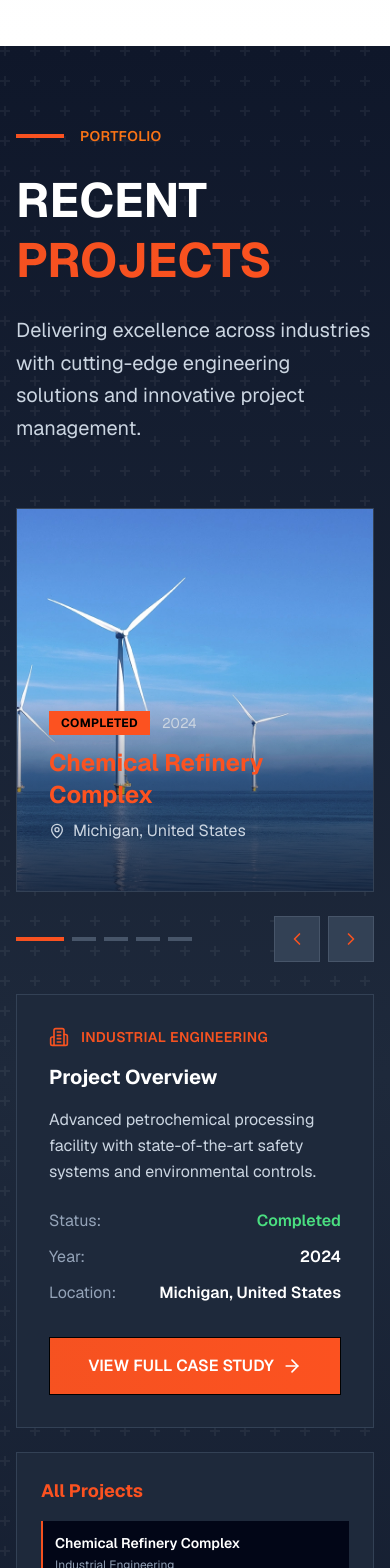
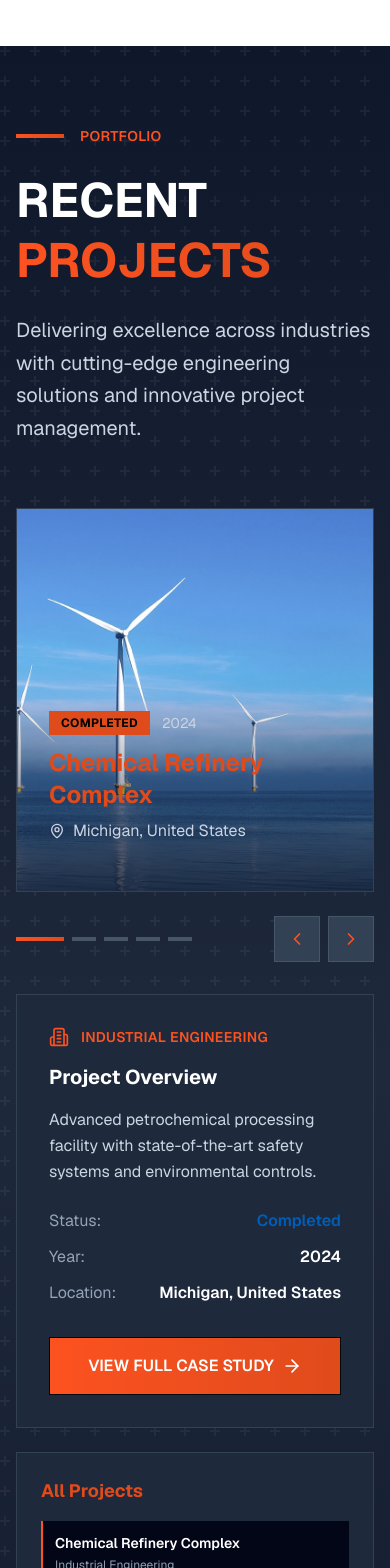
Before and after one commit to MoyasiGinko/Kinesis-Subsea-Eng-Site, a Next.js app: page / in a window 390 px wide. Shown: the part 3900-5468 px from the top of the page. Built offline with nearby package versions, Linux system fonts and the light colour scheme.

Commit message:
replace the colors with var

```diff
--- a/components/common/RecentProjects.tsx
+++ b/components/common/RecentProjects.tsx
@@ -133,15 +133,15 @@ const RecentProjectsSection: React.FC = () => {
         {/* Header Section */}
         <div className="mb-16">
           <div className="flex items-center mb-6">
-            <div className="w-12 h-1 bg-gradient-to-r from-[#fc5320f8] to-[#FC5220] mr-4"></div>
-            <span className="text-orange-500 font-semibold tracking-wide uppercase text-sm">
+            <div className="w-12 h-1 bg-gradient-to-r from-primary-orange to-primary-orange-hover mr-4"></div>
+            <span className="text-primary-orange font-semibold tracking-wide uppercase text-sm">
               Portfolio
             </span>
           </div>
 
           <h2 className="text-5xl lg:text-6xl font-bold text-white mb-6 leading-tight">
             RECENT
-            <span className="block text-transparent bg-clip-text bg-gradient-to-r from-[#fc5320f8] to-[#FC5220]">
+            <span className="block text-transparent bg-clip-text bg-gradient-to-r from-primary-orange to-primary-orange-hover">
               PROJECTS
             </span>
           </h2>
@@ -181,7 +181,7 @@ const RecentProjectsSection: React.FC = () => {
                       <div className="absolute bottom-0 left-0 right-0 p-8">
                         <div className="flex items-center gap-3 mb-3">
                           <span
-                            className={`px-3 py-1 text-xs font-bold tracking-wide uppercase bg-[#FC5220] text-slate-900}`}
+                            className={`px-3 py-1 text-xs font-bold tracking-wide uppercase bg-primary-orange-hover text-slate-900}`}
                           >
                             {project.status}
                           </span>
@@ -190,7 +190,7 @@ const RecentProjectsSection: React.FC = () => {
                           </span>
                         </div>
 
-                        <h3 className="text-2xl lg:text-3xl font-bold text-[#FC5220] mb-2">
+                        <h3 className="text-2xl lg:text-3xl font-bold text-primary-orange-hover mb-2">
                           {project.title}
                         </h3>
 
@@ -215,7 +215,7 @@ const RecentProjectsSection: React.FC = () => {
                     onClick={() => goToSlide(index)}
                     className={`transition-all duration-300 ${
                       index === currentIndex
-                        ? "w-12 h-1 bg-gradient-to-r from-[#fc5320f8] to-[#FC5220]"
+                        ? "w-12 h-1 bg-gradient-to-r from-primary-orange to-primary-orange-hover"
                         : "w-6 h-1 bg-slate-600 hover:bg-slate-500"
                     }`}
                   />
@@ -227,7 +227,7 @@ const RecentProjectsSection: React.FC = () => {
                   title="Previous slide"
                   onClick={prevSlide}
                   disabled={isTransitioning}
-                  className="p-3 bg-slate-700 hover:bg-slate-600 text-[#fc5320f8] transition-all duration-300 disabled:opacity-50 border border-slate-600"
+                  className="p-3 bg-slate-700 hover:bg-slate-600 text-primary-orange transition-all duration-300 disabled:opacity-50 border border-slate-600"
                 >
                   <ChevronLeft className="w-5 h-5" />
                 </button>
@@ -235,7 +235,7 @@ const RecentProjectsSection: React.FC = () => {
                   title="Next slide"
                   onClick={nextSlide}
                   disabled={isTransitioning}
-                  className="p-3 bg-slate-700 hover:bg-slate-600 text-[#fc5320f8] transition-all duration-300 disabled:opacity-50 border border-slate-600"
+                  className="p-3 bg-slate-700 hover:bg-slate-600 text-primary-orange transition-all duration-300 disabled:opacity-50 border border-slate-600"
                 >
                   <ChevronRight className="w-5 h-5" />
                 </button>
@@ -248,8 +248,8 @@ const RecentProjectsSection: React.FC = () => {
             {/* Current Project Details */}
             <div className="bg-slate-800 border border-slate-700 p-8">
               <div className="flex items-center gap-3 mb-4">
-                <Building2 className="w-5 h-5 text-[#fc5320f8]" />
-                <span className="text-[#fc5320f8] font-semibold text-sm uppercase tracking-wide">
+                <Building2 className="w-5 h-5 text-primary-orange" />
+                <span className="text-primary-orange font-semibold text-sm uppercase tracking-wide">
                   {currentProject.category}
                 </span>
               </div>
@@ -268,8 +268,8 @@ const RecentProjectsSection: React.FC = () => {
                   <span
                     className={`font-semibold ${
                       currentProject.status === "Completed"
-                        ? "text-green-400"
-                        : "text-yellow-400"
+                        ? "text-primary-blue"
+                        : "text-primary-yellow"
                     }`}
                   >
                     {currentProject.status}
@@ -289,7 +289,7 @@ const RecentProjectsSection: React.FC = () => {
                 </div>
               </div>
 
-              <button className="w-full px-6 py-4 bg-gradient-to-r from-[#fc5320f8] to-[#FC5220] hover:from-black hover:to-black border border-black hover:border-[#fc5320f8] text-white hover:text-[#fc5320f8] font-semibold transition-all duration-300 flex items-center justify-center group">
+              <button className="w-full px-6 py-4 bg-gradient-to-r from-primary-orange to-primary-orange-hover hover:from-black hover:to-black border border-black hover:border-primary-orange text-white hover:text-primary-orange font-semibold transition-all duration-300 flex items-center justify-center group">
                 <span>VIEW FULL CASE STUDY</span>
                 <ArrowRight className="w-5 h-5 ml-2 group-hover:translate-x-1 transition-transform duration-300" />
               </button>
@@ -297,7 +297,7 @@ const RecentProjectsSection: React.FC = () => {
 
             {/* All Projects List */}
             <div className="bg-slate-800 border border-slate-700 p-6">
-              <h4 className="text-lg font-bold text-[#FC5220] mb-4">
+              <h4 className="text-lg font-bold text-primary-orange-hover mb-4">
                 All Projects
               </h4>
               <div className="space-y-2">
@@ -309,7 +309,7 @@ const RecentProjectsSection: React.FC = () => {
                     onMouseLeave={() => setHoveredProject(null)}
                     className={`w-full text-left p-3 transition-all duration-300 border-l-2 ${
                       index === currentIndex
-                        ? "bg-slate-950 border-[#fc5320f8] text-white"
+                        ? "bg-slate-950 border-primary-orange text-white"
                         : "border-transparent text-slate-300 hover:bg-slate-950 hover:border-slate-600"
                     }`}
                   >
@@ -326,7 +326,7 @@ const RecentProjectsSection: React.FC = () => {
 
         {/* Bottom CTA */}
         <div className="mt-16 text-center">
-          <button className="px-8 py-4 bg-transparent border-2 border-[#fc5320f8] text-white hover:bg-[#FC5220] font-semibold transition-all duration-300 transform hover:scale-105">
+          <button className="px-8 py-4 bg-transparent border-2 border-primary-orange text-white hover:bg-primary-orange-hover font-semibold transition-all duration-300 transform hover:scale-105">
             VIEW ALL PROJECTS
           </button>
         </div>
```
